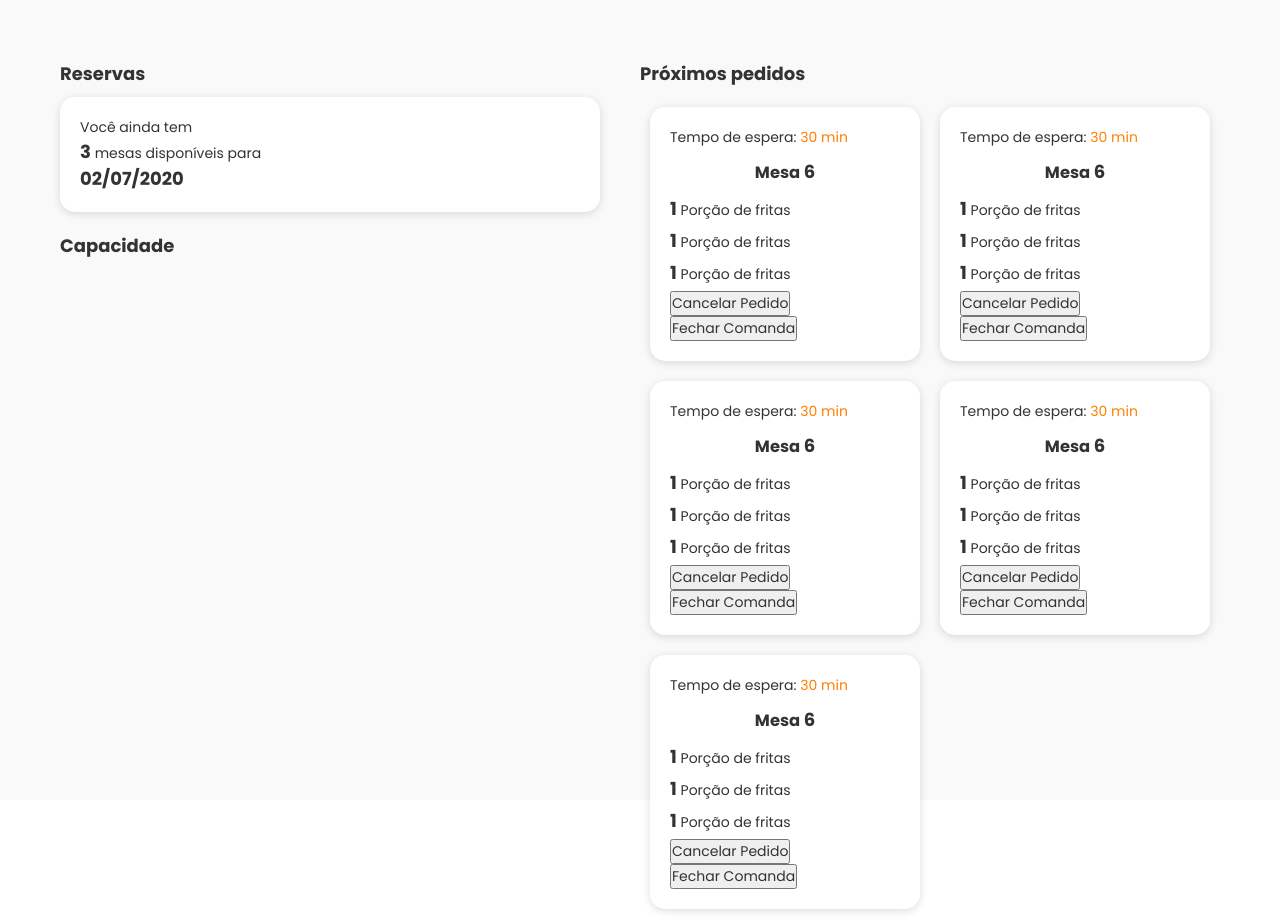
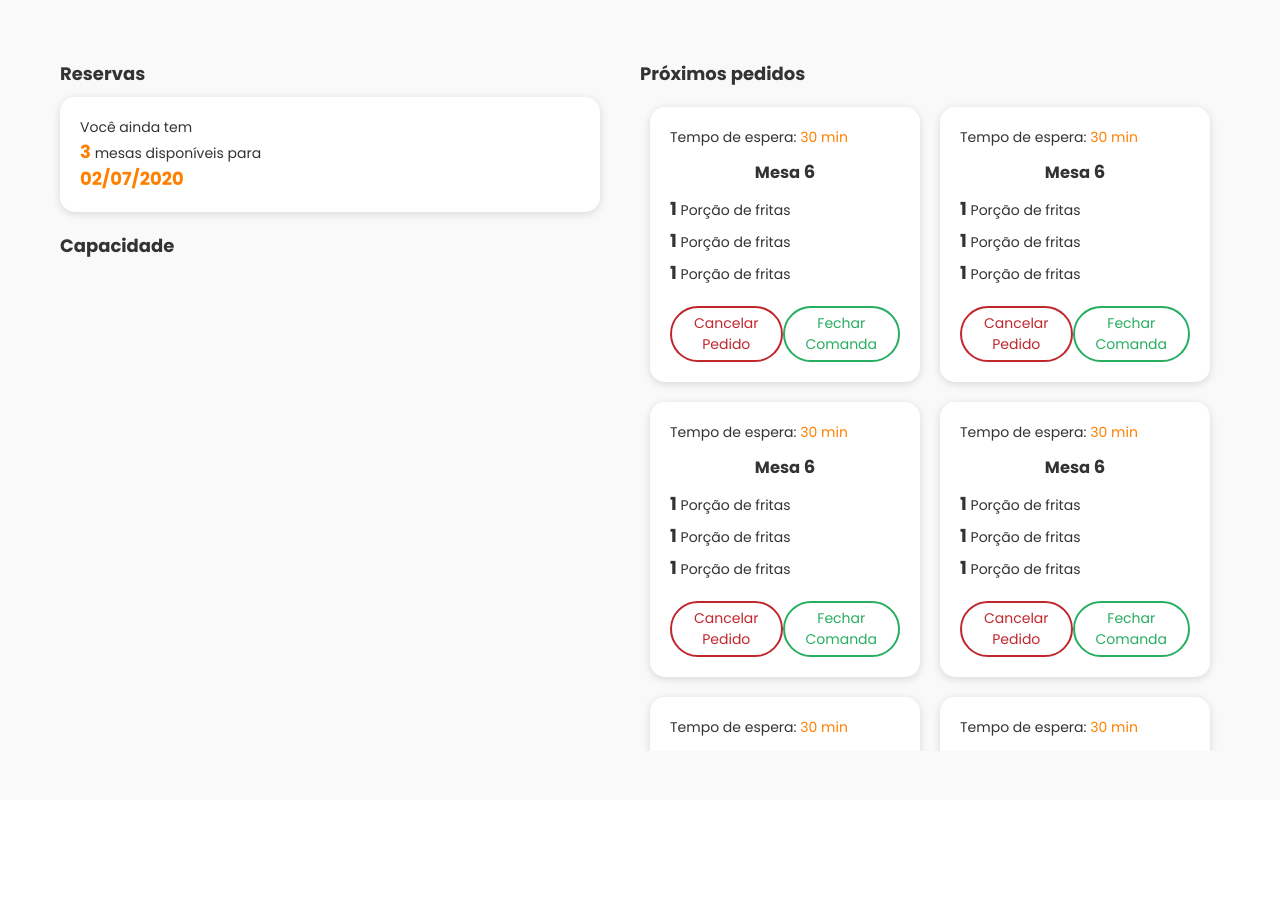
Before and after one commit to arienemaiara/desafio-mega-hack, a Next.js app: page /restaurante/painel in a window 1280 px wide. After the commit the page ends 800 px from the top, so only its background shows below. Built offline with nearby package versions, Linux system fonts and the light colour scheme.

Commit message:
Estilização cards pedidos

```diff
--- /dev/null
+++ b/pages/components/Buttons.js
@@ -0,0 +1,34 @@
+import styled, { css } from 'styled-components';
+
+const success = css`
+    border-color: var(--success);
+    color: var(--success);
+`;
+
+const danger = css`
+    border-color: var(--danger);
+    color: var(--danger);
+`;
+
+export const OutlineButton = styled.button`
+    background-color: #FFF;
+    padding: 5px 12px;
+    border-radius: 100px;
+    box-sizing: border-box;
+    cursor: pointer;
+
+    border-width: 2px;
+    border-style: solid;
+    border-color: var(--textGray);
+    color: var(--textGray);
+
+    ${props => props.success ? success : null}
+    ${props => props.danger ? danger : null}
+
+    transition: all .2s ease;
+
+    &:hover {
+        opacity: 0.7;
+    }
+
+`;
--- a/pages/components/Card.js
+++ b/pages/components/Card.js
@@ -11,7 +11,7 @@ const Card = styled.div`
         margin: 10px 0;
     }
 
-    span {
+    .highlight {
         color: var(--primary);
     }
 
@@ -23,6 +23,12 @@ const Card = styled.div`
         list-style: none;
         margin: 5px 0;
     }
+
+    .buttonLine {
+        display: flex;
+        justify-content: space-around;
+        margin-top: 20px;
+    }
 `;
 
 export default Card;
--- a/pages/components/CardsPedidos.js
+++ b/pages/components/CardsPedidos.js
@@ -3,6 +3,21 @@ import styled from 'styled-components';
 const CardsPedidos = styled.div`
     display: grid;
     grid-template-columns: 1fr 1fr;
+
+    max-height: calc(100vh - 146px);;
+    overflow-y: scroll;
+
+    ::-webkit-scrollbar {
+        width: 4px;
+    }
+
+    ::-webkit-scrollbar-thumb {
+        background-color: #CCC;
+        border-radius: 4px;
+    }
+    ::-webkit-scrollbar-track {
+        background-color: #EEE;
+    }
 
     > div {
         margin: 10px;
--- a/pages/components/Container.js
+++ b/pages/components/Container.js
@@ -5,7 +5,7 @@ const Container = styled.div`
     flex: 1;
     justify-content: space-around;
     align-items: flex-start;
-    height: 100%;
+    height: 100vh;
     padding: 40px;
     background-color: var(--lightGray);
 
--- a/pages/restaurante/painel.js
+++ b/pages/restaurante/painel.js
@@ -3,19 +3,20 @@ import React from 'react';
 import Container from '../components/Container';
 import CardsPedidos from '../components/CardsPedidos';
 import Card from '../components/Card';
+import { OutlineButton } from '../components/Buttons';
 
 const Pedido = () => (
     <Card>
-        <p>Tempo de espera: <span>30 min</span></p>
+        <p>Tempo de espera: <span className="highlight">30 min</span></p>
         <h3>Mesa <strong>6</strong></h3>
         <ul>
             <li><strong>1</strong> Porção de fritas</li>
             <li><strong>1</strong> Porção de fritas</li>
             <li><strong>1</strong> Porção de fritas</li>
         </ul>
-        <div>
-            <button>Cancelar Pedido</button>
-            <button>Fechar Comanda</button>
+        <div className="buttonLine">
+            <OutlineButton danger>Cancelar Pedido</OutlineButton>
+            <OutlineButton success>Fechar Comanda</OutlineButton>
         </div>
     </Card>
 )
@@ -34,8 +35,8 @@ const Painel = () => {
                             </div>
                             <div>
                                 <p>Você ainda tem</p>
-                                <p><strong>3</strong> mesas disponíveis para</p>
-                                <strong>02/07/2020</strong>
+                                <p><strong className="highlight">3</strong> mesas disponíveis para</p>
+                                <strong className="highlight">02/07/2020</strong>
                             </div>
                         </Card>
                     </section>
@@ -51,6 +52,9 @@ const Painel = () => {
                         <Pedido />
                         <Pedido />
                         <Pedido />
+                        <Pedido />
+                        <Pedido />
+                        <Pedido />
                     </CardsPedidos>
                 </section>
             </Container>
--- a/styles/global.js
+++ b/styles/global.js
@@ -6,6 +6,7 @@ const GlobalStyles = createGlobalStyle`
         margin: 0;
         padding: 0;
         box-sizing: border-box;
+        -webkit-font-smoothing: antialiased;
     }
 
     html, body, #__next {
```
Also changed, not shown: assets/bg_principal.svg (added), assets/bg_secundario.svg (added).
